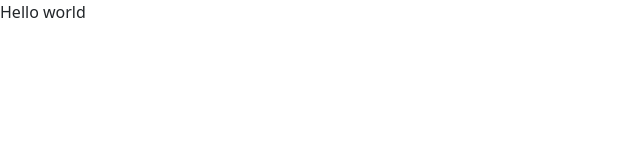
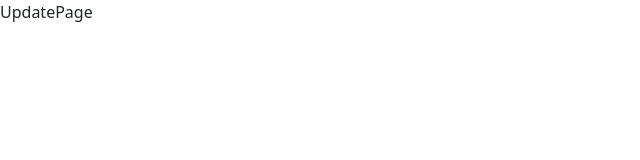
Before and after one commit to Cxlopez/yelp, a React (Create React App) app in the folder client/: page /restaurants/1/update in a window 1280 px wide. Shown: the top 160 px of the page, without its empty margins (0-640 px from the left). Built offline with nearby package versions, Linux system fonts and the light colour scheme.

Commit message:
create routes

```diff
--- a/client/src/App.jsx
+++ b/client/src/App.jsx
@@ -1,9 +1,17 @@
 import React from "react";
+import { Route, Routes } from "react-router-dom";
+import Home from "./routes/Home";
+import UpdatePage from "./routes/UpdatePage";
+import RestaurantDetail from "./routes/RestaurantDetail";
 
 function App() {
   return (
     <div className="App">
-      <p>Hello world</p>
+      <Routes>
+        <Route path="/" element={<Home />} />
+        <Route path="/restaurants/:id/update" element={<UpdatePage />} />
+        <Route path="/restaurants/:id" element={<RestaurantDetail />} />
+      </Routes>
     </div>
   );
 }
--- a/client/src/index.js
+++ b/client/src/index.js
@@ -1,11 +1,14 @@
 import React from 'react';
 import ReactDOM from 'react-dom/client';
 import App from './App';
+import { BrowserRouter } from 'react-router-dom';
 
 
 const root = ReactDOM.createRoot(document.getElementById('root'));
 root.render(
   <React.StrictMode>
-    <App />
+    <BrowserRouter>
+      <App />
+    </BrowserRouter>
   </React.StrictMode>
 );
--- a/client/src/routes/Home.jsx
+++ b/client/src/routes/Home.jsx
@@ -2,7 +2,7 @@ import React from 'react'
 
 function Home() {
   return (
-    <div>Home</div>
+    <div>Hello World</div>
   )
 }
 
```
